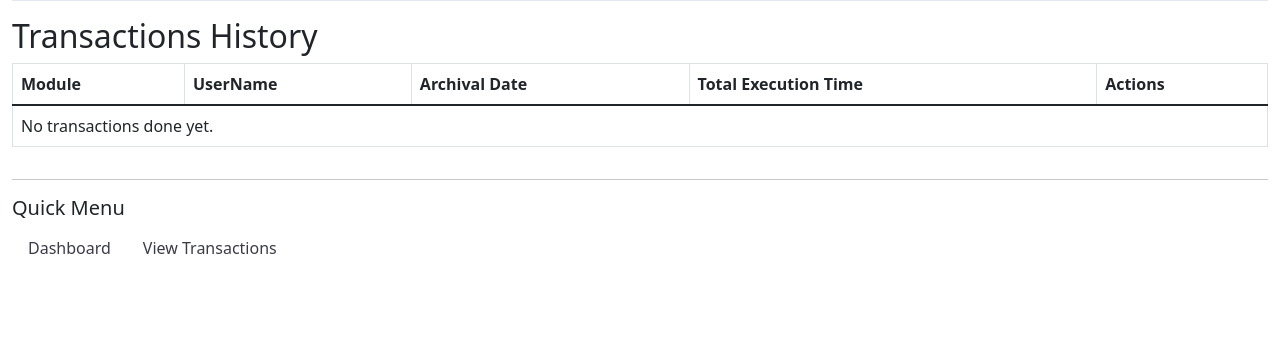
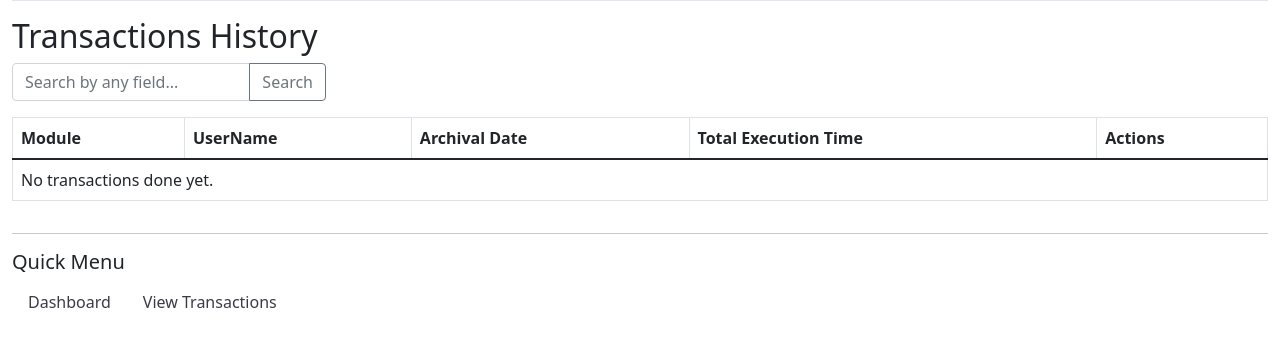
Before and after one commit to khaliduae08/Archival_Tool, a Django app: page /transactions/ in a window 1280 px wide. Shown: the part 80-421 px from the top of the page. Run offline with Django 4.2, Linux system fonts and the light colour scheme; data that the repository does not hold is empty; some libraries are stand-ins or nearby versions.

Commit message:
Search added on each Module

```diff
--- a/archival/templates/archival/Transaction.html
+++ b/archival/templates/archival/Transaction.html
@@ -2,7 +2,12 @@
 
 {% block content %}
 <h2>Transactions History</h2>
-
+<form method="get" class="mb-3">
+                <div class="input-group w-25">
+                    <input type="text" name="search" class="form-control" placeholder="Search by any field..." value="{{ request.GET.search|default:'' }}">
+                    <button class="btn btn-outline-secondary" type="submit">Search</button>
+                </div>
+            </form>
 <table class="table table-bordered">
     <thead>
         <tr>
--- a/archival/templates/archival/application_list.html
+++ b/archival/templates/archival/application_list.html
@@ -5,6 +5,12 @@
 {% if user.is_superuser or user.groups.all.0.name == 'admin'%}
 <a href="{% url 'application_add' %}" class="btn btn-success mb-3">Add New Application</a>
 {% endif %}
+<form method="get" class="mb-3">
+                <div class="input-group w-25">
+                    <input type="text" name="search" class="form-control" placeholder="Search by application..." value="{{ request.GET.search|default:'' }}">
+                    <button class="btn btn-outline-secondary" type="submit">Search</button>
+                </div>
+            </form>
 <table class="table table-bordered">
     <thead>
         <tr>
--- a/archival/templates/archival/connection_list.html
+++ b/archival/templates/archival/connection_list.html
@@ -3,6 +3,12 @@
 {% block content %}
 <h2>Database Connections</h2>
 <a href="{% url 'connection_add' %}" class="btn btn-success mb-3">Add New Connection</a>
+<form method="get" class="mb-3">
+                <div class="input-group w-25">
+                    <input type="text" name="search" class="form-control" placeholder="Search by connection..." value="{{ request.GET.search|default:'' }}">
+                    <button class="btn btn-outline-secondary" type="submit">Search</button>
+                </div>
+            </form>
 <div class="table-responsive">
     <table class="table table-bordered">
         <thead>
--- a/archival/templates/archival/module_list.html
+++ b/archival/templates/archival/module_list.html
@@ -6,6 +6,12 @@
 {% if user.is_superuser or user.groups.all.0.name == 'admin'%}
 <a href="{% url 'module_add' app.id %}" class="btn btn-success mb-3">Add New Module</a>
 {% endif %}
+<form method="get" class="mb-3">
+                <div class="input-group w-25">
+                    <input type="text" name="search" class="form-control" placeholder="Search by module..." value="{{ request.GET.search|default:'' }}">
+                    <button class="btn btn-outline-secondary" type="submit">Search</button>
+                </div>
+            </form>
 <table class="table table-bordered">
     <thead>
         <tr>
--- a/archival/templates/archival/table_list.html
+++ b/archival/templates/archival/table_list.html
@@ -5,6 +5,12 @@
 {% if user.is_superuser or user.groups.all.0.name == 'admin'%}
 <a href="{% url 'table_add' module.id %}" class="btn btn-success mb-3">Add New Table</a>
 {% endif %}
+<form method="get" class="mb-3">
+                <div class="input-group w-25">
+                    <input type="text" name="search" class="form-control" placeholder="Search by Table..." value="{{ request.GET.search|default:'' }}">
+                    <button class="btn btn-outline-secondary" type="submit">Search</button>
+                </div>
+            </form>
 <table class="table table-bordered">
     <thead>
         <tr>
--- a/archival/views.py
+++ b/archival/views.py
@@ -97,6 +97,9 @@ def group_delete(request, pk):
 @user_passes_test(is_admin)
 def user_list(request):
     users = User.objects.all()
+    search = request.GET.get('search', '')
+    if search:
+        users = users.filter(username__icontains=search)
     return render(request, 'admin/user_list.html', {'users': users})
 
 @login_required
@@ -193,6 +196,9 @@ def home(request):
 @login_required
 def connection_list(request):
     connections = DatabaseConnection.objects.all()
+    search = request.GET.get('search', '')
+    if search:
+        connections = connections.filter(server__icontains=search) | connections.filter(database__icontains=search) | connections.filter(username__icontains=search)
     return render(request, 'archival/connection_list.html', {'connections': connections})
 
 @login_required
@@ -243,6 +249,10 @@ def connection_delete(request, pk):
 def application_list(request):
     apps = Application.objects.all()
     connection = DatabaseConnection.objects.all()
+    search = request.GET.get('search', '')
+    if search:
+        apps = apps.filter(name__icontains=search)
+
     return render(request, 'archival/application_list.html', {'apps': apps, 'connections': connection})
 
 @login_required
@@ -320,6 +330,9 @@ def module_run(request, app_id):
 def module_list(request, app_id):
     app = get_object_or_404(Application, pk=app_id)
     modules = app.modules.all()
+    search = request.GET.get('search', '')
+    if search:
+        modules = modules.filter(name__icontains=search)
     return render(request, 'archival/module_list.html', {'app': app, 'modules': modules})
 
 @login_required
@@ -361,6 +374,9 @@ def module_delete(request, app_id, pk):
 def table_list(request, module_id):
     module = get_object_or_404(ArchivalModule, pk=module_id)
     tables = module.tables.all()
+    search = request.GET.get('search', '')
+    if search:
+        tables = tables.filter(table_name__icontains=search)
     return render(request, 'archival/table_list.html', {'module': module, 'tables': tables})
 
 @login_required
```
Also changed, not shown: archival/templates/admin/user_list.html (+7 -0 lines), archival/templates/archival/transaction_details.html (+6 -1 lines).
